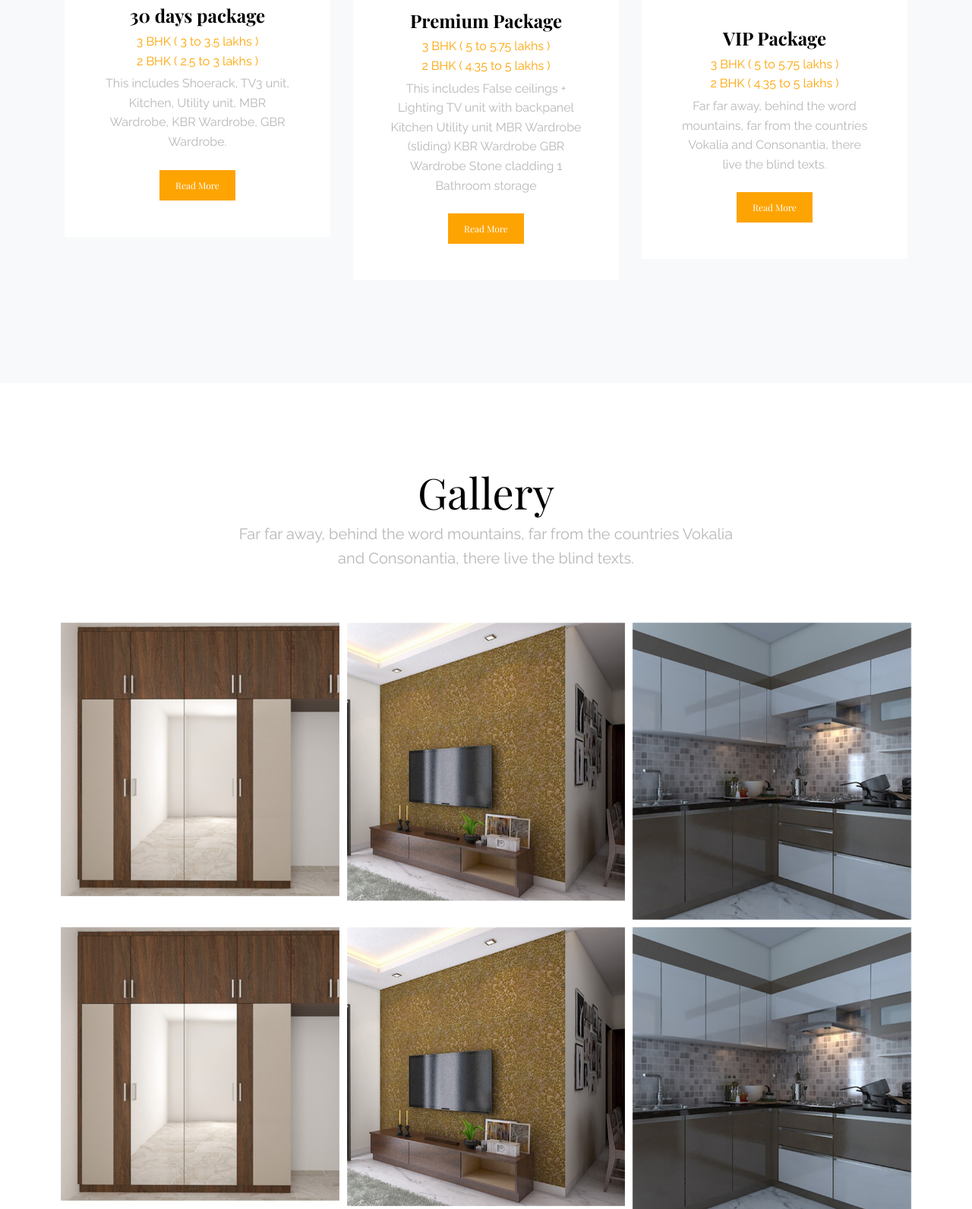
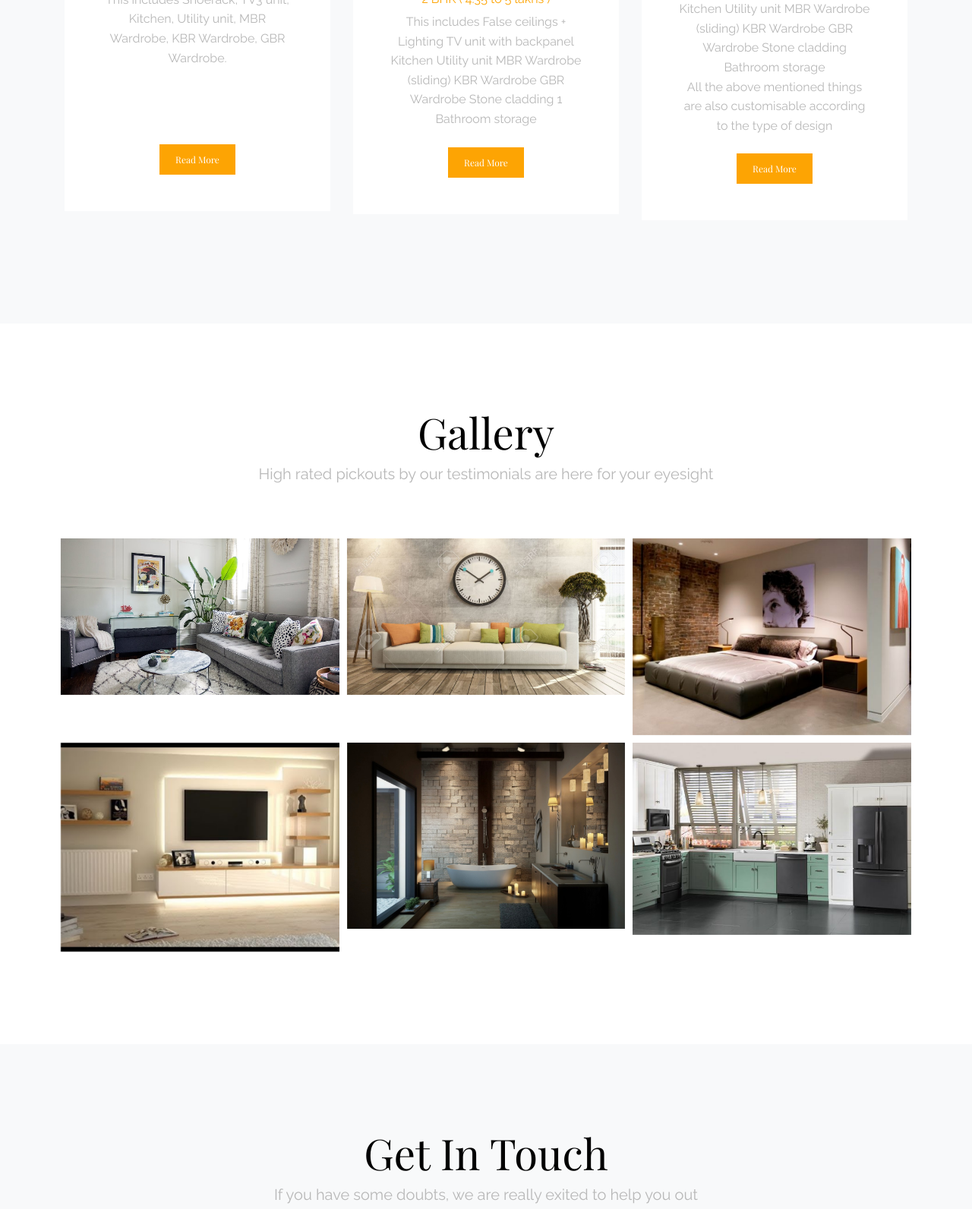
Before and after one commit to afras21/Arch-Lendy, a plain HTML site: page index.html in a window 1280 px wide. Shown: the part 4420-6012 px from the top of the page at 76% size. Drawn offline with nearby package versions, Linux system fonts and the light colour scheme; some packages are replaced by stand-ins of ours; no server answers; files whose address does not match are found by name; a web font is replaced by a local one.

Commit message:
images changed

```diff
--- a/index.html
+++ b/index.html
@@ -542,7 +542,7 @@
 
           <div class="col-lg-4 col-md-6 col-sm-6">
             <div class="media d-block mb-4 text-center site-media site-animate">
-              <img src="images/about_img_1.jpg" alt="Free Template by colorlib.com" class="img-fluid">
+              <img src="images/bdget1.jpeg" alt="Free Template by colorlib.com" class="img-fluid">
               <div class="media-body p-md-5 p-4">
                 <h5 class="mt-0 h4">30 days package</h5>
                                     <h6 class="text-primary">3 BHK ( 3 to 3.5 lakhs )</h6>
@@ -560,7 +560,9 @@
 
                      KBR Wardrobe,
 
-                     GBR Wardrobe.</p>
+                     GBR Wardrobe.</p><br>
+                     <br>
+                     <br>
 
                 <p class="mb-0"><a href="#" class="btn btn-primary btn-sm">Read More</a></p>
               </div>
@@ -568,7 +570,7 @@
           </div>
           <div class="col-lg-4 col-md-6 col-sm-6">
             <div class="media d-block mb-4 text-center site-media site-animate">
-              <img src="images/about_img_2.jpg" alt="Free Template by colorlib.com" class="img-fluid">
+              <img src="images/bdget2.jpg" alt="Free Template by colorlib.com" class="img-fluid">
               <div class="media-body p-md-5 p-4">
                 <h5 class="mt-0 h4">Premium Package</h5>
                 <h6 class="text-primary">3 BHK ( 5 to 5.75 lakhs )</h6>
@@ -600,12 +602,32 @@
           </div>
           <div class="col-lg-4 col-md-6 col-sm-6">
             <div class="media d-block mb-4 text-center site-media site-animate">
-              <img src="images/about_img_3.jpg" alt="Free Template by colorlib.com" class="img-fluid">
+              <img src="images/bdget3.jpg" alt="Free Template by colorlib.com" class="img-fluid">
               <div class="media-body p-md-5 p-4">
                 <h5 class="mt-0 h4">VIP Package</h5>
                 <h6 class="text-primary">3 BHK ( 5 to 5.75 lakhs )</h6>
                 <h6 class="text-primary">2 BHK ( 4.35 to 5 lakhs )</h6>
-                <p class="mb-4">Far far away, behind the word mountains, far from the countries Vokalia and Consonantia, there live the blind texts.</p>
+                <p class="mb-4">                  This includes
+                    False ceilings + Lighting
+
+                    TV unit with backpanel
+
+                    Kitchen
+
+                    Utility unit
+
+                    MBR Wardrobe (sliding)
+
+                    KBR Wardrobe
+
+                    GBR Wardrobe
+
+                    Stone cladding
+
+                    Bathroom storage <br>
+                    All the above mentioned things are also customisable according to the type of design
+
+                  </p>
 
                 <p class="mb-0"><a href="#" class="btn btn-primary btn-sm">Read More</a></p>
               </div>
@@ -624,40 +646,40 @@
             <h2 class="display-4">Gallery</h2>
             <div class="row justify-content-center">
               <div class="col-md-7">
-                <p class="lead">Far far away, behind the word mountains, far from the countries Vokalia and Consonantia, there live the blind texts.</p>
+                <p class="lead">High rated pickouts by our testimonials are here for your eyesight</p>
               </div>
             </div>
           </div>
 
           <div class="col-md-4 site-animate">
-            <a href="images/about_img_1.jpg" class="site-thumbnail image-popup">
-              <img src="images/about_img_1.jpg" alt="Free Template by colorlib.com" class="img-fluid">
+            <a href="images/glr1.jpg" class="site-thumbnail image-popup">
+              <img src="images/glr1.jpg" alt="Free Template by colorlib.com" class="img-fluid">
             </a>
           </div>
           <div class="col-md-4 site-animate">
-            <a href="images/about_img_2.jpg" class="site-thumbnail image-popup">
-              <img src="images/about_img_2.jpg" alt="Free Template by colorlib.com" class="img-fluid">
+            <a href="images/glr2.jpg" class="site-thumbnail image-popup">
+              <img src="images/glr2.jpg" alt="Free Template by colorlib.com" class="img-fluid">
             </a>
           </div>
           <div class="col-md-4 site-animate">
-            <a href="images/about_img_3.jpg" class="site-thumbnail image-popup">
-              <img src="images/about_img_3.jpg" alt="Free Template by colorlib.com" class="img-fluid">
+            <a href="images/glr3.jpg" class="site-thumbnail image-popup">
+              <img src="images/glr3.jpg" alt="Free Template by colorlib.com" class="img-fluid">
             </a>
           </div>
 
           <div class="col-md-4 site-animate">
-            <a href="images/about_img_1.jpg" class="site-thumbnail image-popup">
-              <img src="images/about_img_1.jpg" alt="Free Template by colorlib.com" class="img-fluid">
+            <a href="images/glr4.jpg" class="site-thumbnail image-popup">
+              <img src="images/glr4.jpg" alt="Free Template by colorlib.com" class="img-fluid">
             </a>
           </div>
           <div class="col-md-4 site-animate">
-            <a href="images/about_img_2.jpg" class="site-thumbnail image-popup">
-              <img src="images/about_img_2.jpg" alt="Free Template by colorlib.com" class="img-fluid">
+            <a href="images/glr5.jpg" class="site-thumbnail image-popup">
+              <img src="images/glr5.jpg" alt="Free Template by colorlib.com" class="img-fluid">
             </a>
           </div>
           <div class="col-md-4 site-animate">
-            <a href="images/about_img_3.jpg" class="site-thumbnail image-popup">
-              <img src="images/about_img_3.jpg" alt="Free Template by colorlib.com" class="img-fluid">
+            <a href="images/glr6.jpeg" class="site-thumbnail image-popup">
+              <img src="images/glr6.jpeg" alt="Free Template by colorlib.com" class="img-fluid">
             </a>
           </div>
 
@@ -700,7 +722,7 @@
           </div>
           <div class="col-md-1"></div>
           <div class="col-md-4 site-animate">
-            <p><img src="images/about_img_3.jpg" alt="" class="img-fluid"></p>
+            <p><img src="images/interiorWall.jpg" alt="" class="img-fluid"></p>
             <p class="text-black">
               Address: <br> 80 feet road, Kormangala <br> Bangalore, Karnataka <br> <br>
               Phone: <br> 72 00 13 23 19 <br> <br>
```
Also changed, not shown: images/bdget1.jpeg (added), images/bdget2.jpg (added), images/bdget3.jpg (added), images/glr1.jpg (added), images/glr2.jpg (added), images/glr3.jpg (added), images/glr4.jpg (added), images/glr5.jpg (added), images/glr6.jpeg (added), images/interiorWall.jpg (added).
